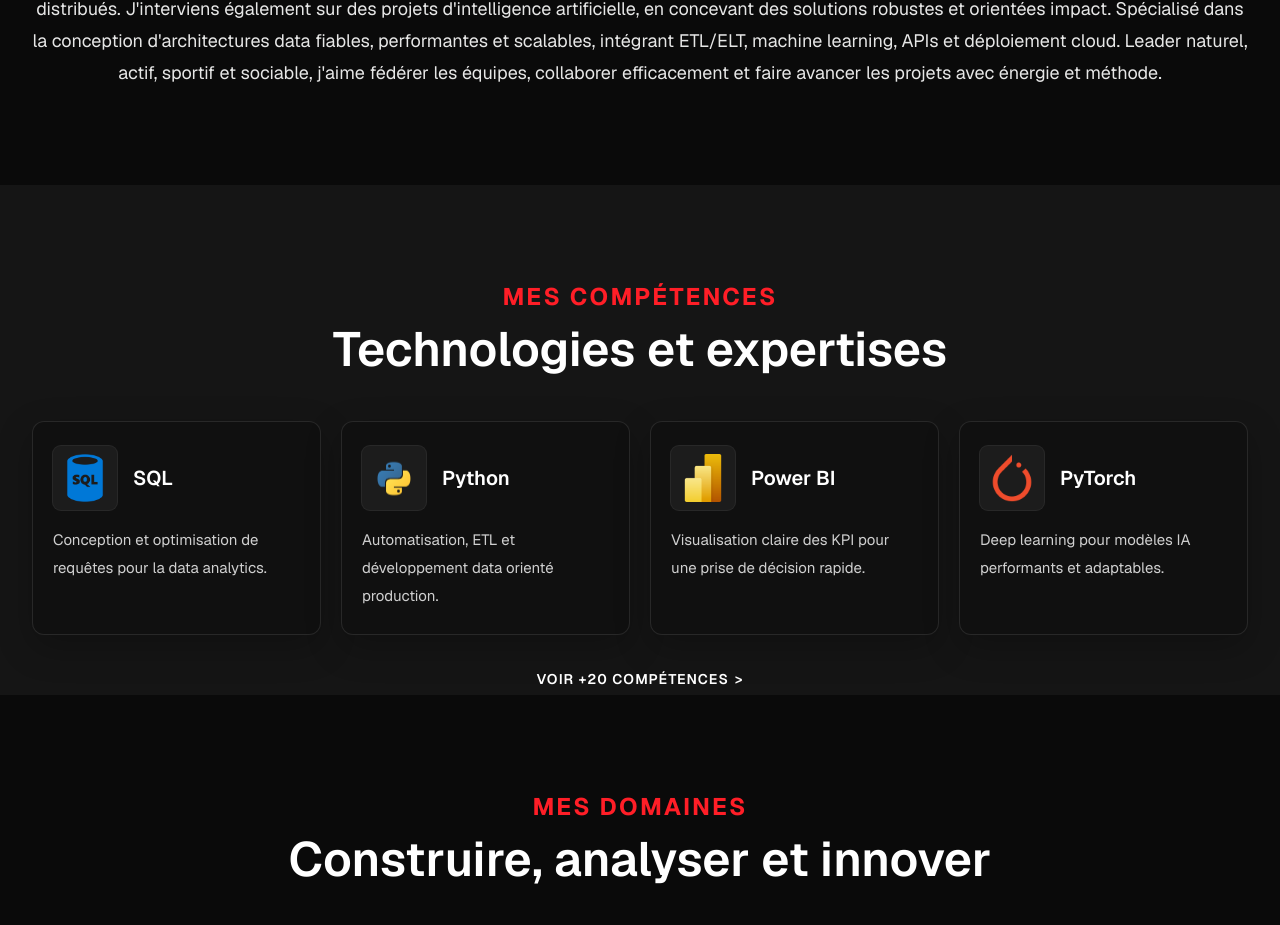
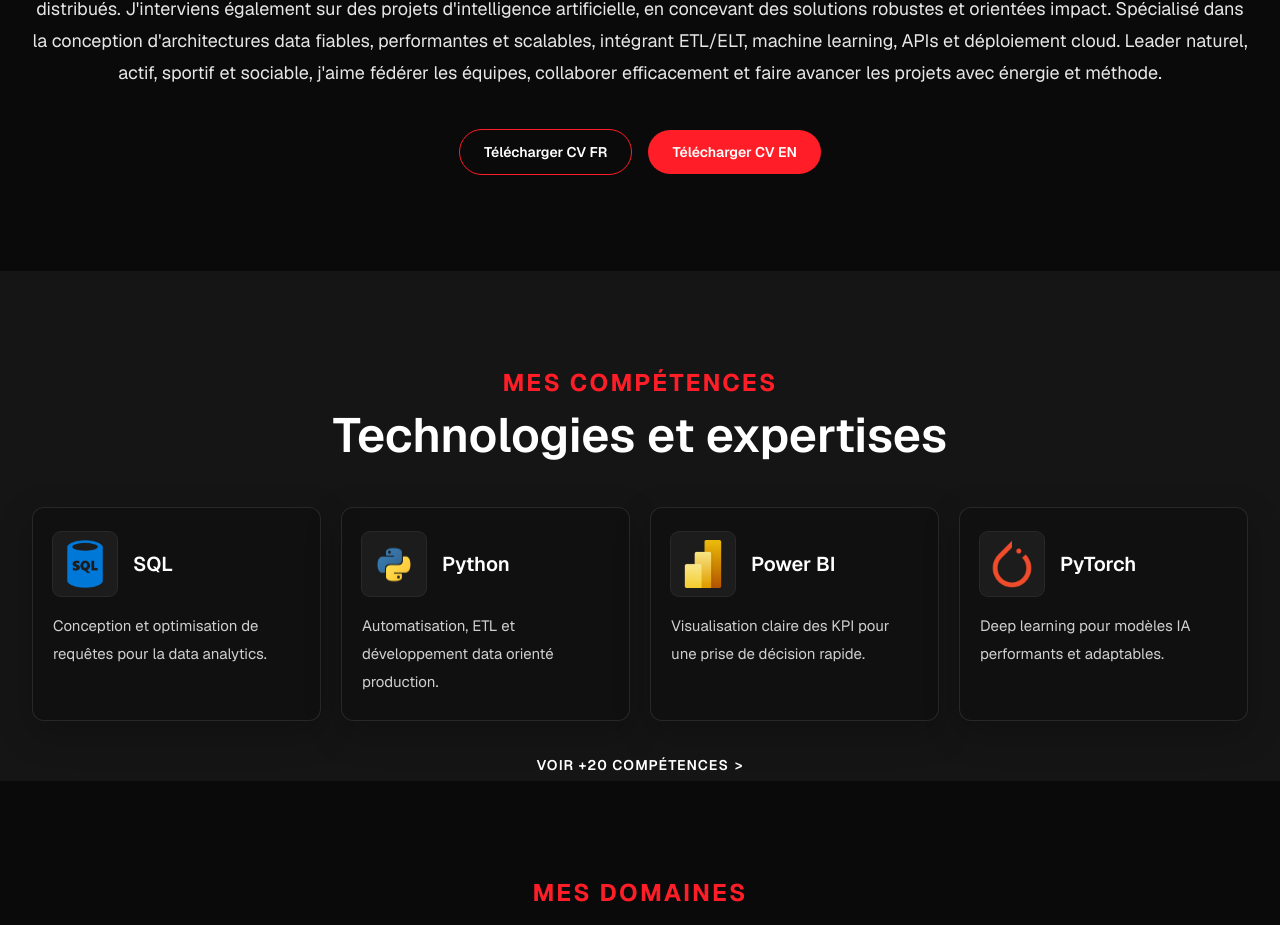
Before and after one commit to oussema1998/Portfolio-website, a Next.js app: page / in a window 1280 px wide. Shown: the part 1912-2837 px from the top of the page. Built offline with nearby package versions, Linux system fonts and the light colour scheme.

Commit message:
dowload resume added

```diff
--- a/app/sections/AboutSection.tsx
+++ b/app/sections/AboutSection.tsx
@@ -6,18 +6,23 @@ import { useSitePreferences } from "../context/SitePreferencesContext";
 export default function AboutSection() {
   const { locale } = useSitePreferences();
   const isFrench = locale === "fr";
+
   const content = isFrench
     ? {
         kicker: "Qui suis-je ?",
         title: "ingénieur en informatique",
         description:
           "Ingénieur en Business Intelligence et en Data, avec une expertise en pipelines de données, automatisation, modélisation prédictive et systèmes distribués. J'interviens également sur des projets d'intelligence artificielle, en concevant des solutions robustes et orientées impact. Spécialisé dans la conception d'architectures data fiables, performantes et scalables, intégrant ETL/ELT, machine learning, APIs et déploiement cloud. Leader naturel, actif, sportif et sociable, j'aime fédérer les équipes, collaborer efficacement et faire avancer les projets avec énergie et méthode.",
+        btnFR: "Télécharger CV FR",
+        btnEN: "Télécharger CV EN",
       }
     : {
         kicker: "Who am I?",
         title: "software engineer",
         description:
           "Business Intelligence and Data engineer with expertise in data pipelines, automation, predictive modeling, and distributed systems. I also work on AI projects, designing robust, impact-driven solutions. I specialize in building reliable, high-performance, and scalable data architectures that combine ETL/ELT, machine learning, APIs, and cloud deployment. A natural leader, active, athletic, and sociable, I enjoy uniting teams, collaborating effectively, and moving projects forward with energy and method.",
+        btnFR: "Download Resume FR",
+        btnEN: "Download Resume EN",
       };
 
   return (
@@ -31,13 +36,37 @@ export default function AboutSection() {
           className="mx-auto h-auto w-[116px] object-contain md:w-[144px]"
           priority
         />
+
         <span className="mt-3 block text-xl font-bold uppercase tracking-[2.2px] text-[#FF1E27] md:mt-4 md:text-2xl">
           {content.kicker}
         </span>
-        <h2 className="mt-2 text-4xl font-semibold md:text-5xl">{content.title}</h2>
+
+        <h2 className="mt-2 text-4xl font-semibold md:text-5xl">
+          {content.title}
+        </h2>
+
         <p className="mt-8 w-full text-base leading-8 text-white/90 md:text-lg">
           {content.description}
         </p>
+
+        {/* 🔘 Buttons */}
+        <div className="mt-10 flex flex-col items-center gap-4 sm:flex-row sm:justify-center">
+          <a
+            href="/resume/Oussema_Belhaouene_DA_FR_w.pdf"
+            download
+            className="w-full sm:w-auto rounded-full border border-[#FF1E27] px-6 py-3 text-sm font-semibold text-white transition hover:bg-[#FF1E27]"
+          >
+            {content.btnFR}
+          </a>
+
+          <a
+            href="/resume/Oussema_Belhaouene_DA_EN_w.pdf"
+            download
+            className="w-full sm:w-auto rounded-full bg-[#FF1E27] px-6 py-3 text-sm font-semibold text-white transition hover:bg-red-600"
+          >
+            {content.btnEN}
+          </a>
+        </div>
       </div>
     </section>
   );
```
Also changed, not shown: 2 other files (tests, documents, lock files or other folders).
